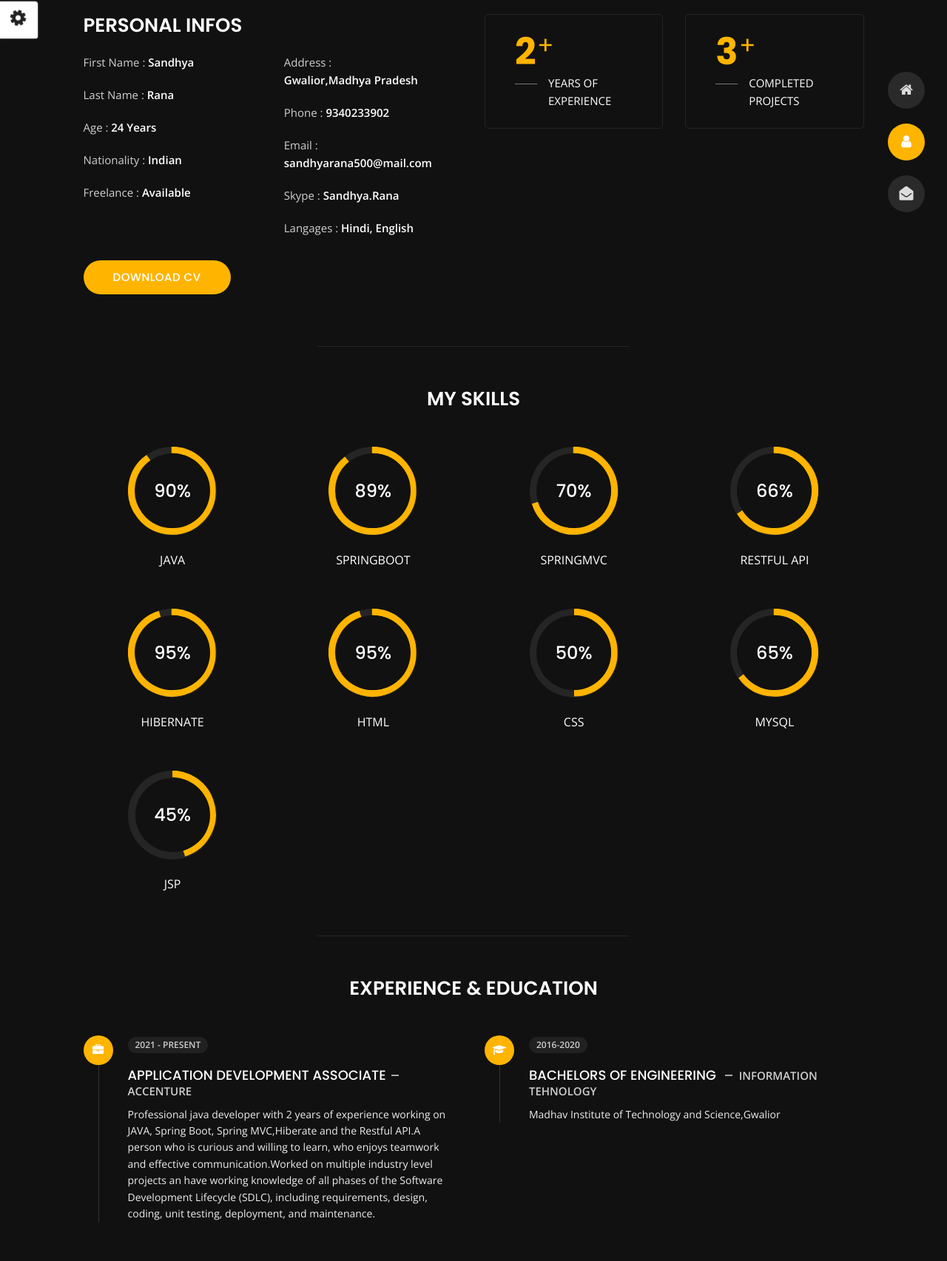
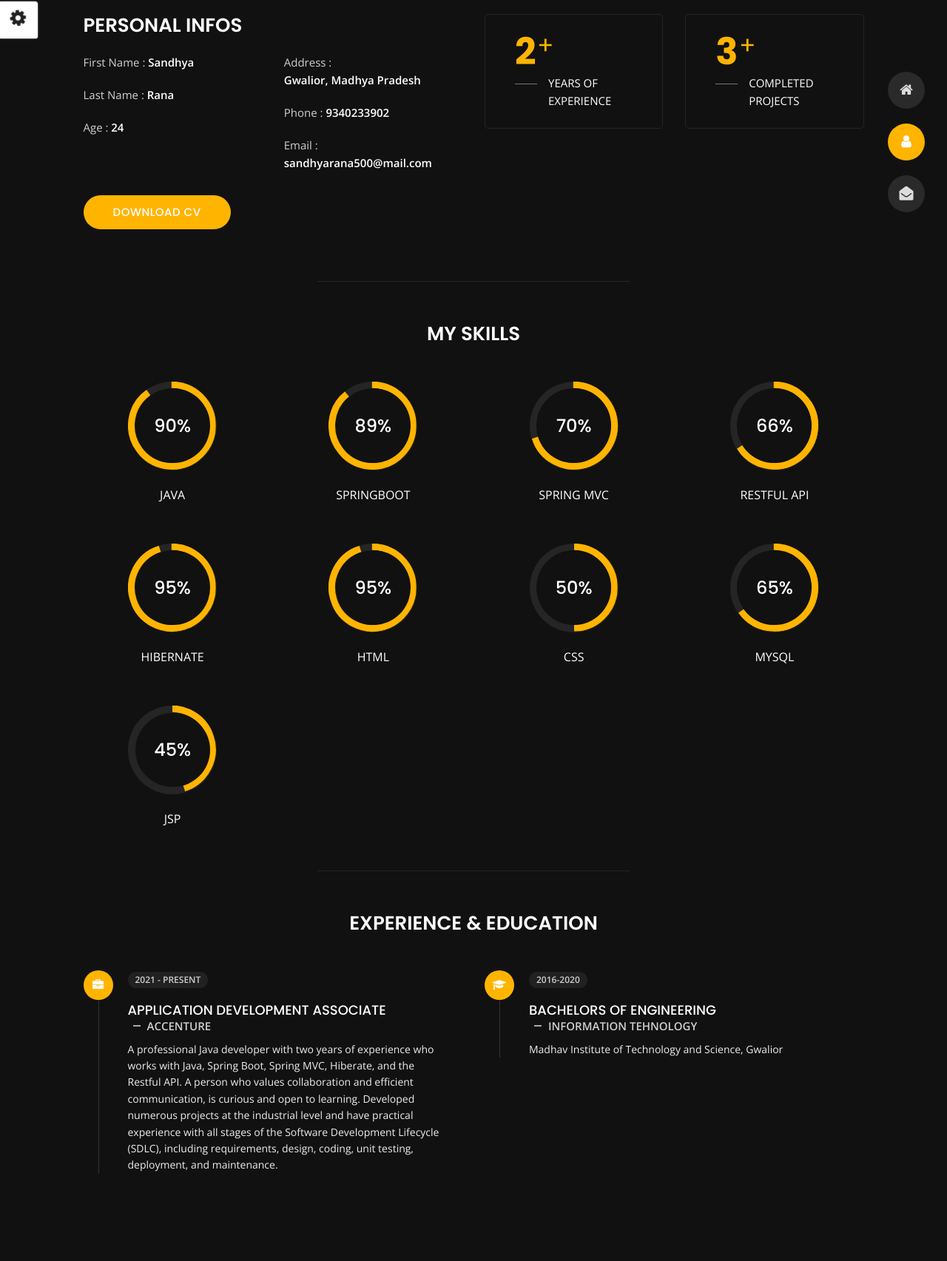
Before and after one commit to Sandhya-rana/Sandhya-rana, a plain HTML site: page about.html in a window 1280 px wide. Shown: the part 208-1913 px from the top of the page at 74% size. After the commit the page ends 1865 px from the top, so only its background shows below. Drawn offline with nearby package versions, Linux system fonts and the light colour scheme.

Commit message:
Fix About Page

```diff
--- a/about.html
+++ b/about.html
@@ -147,18 +147,14 @@
                         <ul class="about-list list-unstyled open-sans-font">
                             <li> <span class="title">first name :</span> <span class="value d-block d-sm-inline-block d-lg-block d-xl-inline-block">Sandhya</span> </li>
                             <li> <span class="title">last name :</span> <span class="value d-block d-sm-inline-block d-lg-block d-xl-inline-block">Rana</span> </li>
-                            <li> <span class="title">Age :</span> <span class="value d-block d-sm-inline-block d-lg-block d-xl-inline-block">24 Years</span> </li>
-                            <li> <span class="title">Nationality :</span> <span class="value d-block d-sm-inline-block d-lg-block d-xl-inline-block">Indian</span> </li>
-                            <li> <span class="title">Freelance :</span> <span class="value d-block d-sm-inline-block d-lg-block d-xl-inline-block">Available</span> </li>
+                            <li> <span class="title">Age :</span> <span class="value d-block d-sm-inline-block d-lg-block d-xl-inline-block">24</span> </li>
                         </ul>
                     </div>
                     <div class="col-6">
                         <ul class="about-list list-unstyled open-sans-font">
-                            <li> <span class="title">Address :</span> <span class="value d-block d-sm-inline-block d-lg-block d-xl-inline-block">Gwalior,Madhya Pradesh</span> </li>
+                            <li> <span class="title">Address :</span> <span class="value d-block d-sm-inline-block d-lg-block d-xl-inline-block">Gwalior, Madhya Pradesh</span> </li>
                             <li> <span class="title">phone :</span> <span class="value d-block d-sm-inline-block d-lg-block d-xl-inline-block">9340233902</span> </li>
                             <li> <span class="title">Email :</span> <span class="value d-block d-sm-inline-block d-lg-block d-xl-inline-block">sandhyarana500@mail.com</span> </li>
-                            <li> <span class="title">Skype :</span> <span class="value d-block d-sm-inline-block d-lg-block d-xl-inline-block">Sandhya.Rana</span> </li>
-                            <li> <span class="title">langages :</span> <span class="value d-block d-sm-inline-block d-lg-block d-xl-inline-block">Hindi, English</span> </li>
                         </ul>
                     </div>
                     <div class="col-12 mt-3">
@@ -220,7 +216,7 @@
                         <div class="fill"></div>
                     </div>
                 </div>
-                <h6 class="text-uppercase open-sans-font text-center mt-2 mt-sm-4">SpringMVC</h6>
+                <h6 class="text-uppercase open-sans-font text-center mt-2 mt-sm-4">Spring MVC</h6>
             </div>
             <div class="col-6 col-md-3 mb-3 mb-sm-5">
                 <div class="c100 p66">
@@ -300,9 +296,12 @@
                                 <i class="fa fa-briefcase"></i>
                             </div>
                             <span class="time open-sans-font text-uppercase">2021 - Present</span>
-                            <h5 class="poppins-font text-uppercase">Application Development Associate <span class="place open-sans-font">Accenture</span></h5>
+                            <h5 class="poppins-font text-uppercase">Application Development Associate <br> <span class="place open-sans-font">Accenture</span></h5>
                             <p class="open-sans-font">
-                                Professional java developer with 2 years of experience working on JAVA, Spring Boot, Spring MVC,Hiberate and the Restful API.A person who is curious and willing to learn, who enjoys teamwork and effective communication.Worked on multiple industry level projects an have working knowledge of all phases of the Software Development Lifecycle (SDLC), including requirements, design, coding, unit testing, deployment, and maintenance.</p>
+                                A professional Java developer with two years of experience who works with Java, Spring Boot, Spring MVC, Hiberate, and the Restful API.
+                                A person who values collaboration and efficient communication, is curious and open to learning.
+                                Developed numerous projects at the industrial level and have practical experience with all stages of the Software Development Lifecycle (SDLC), including requirements, design, coding, unit testing, deployment, and maintenance.
+                            </p>
                         </li>
                     </ul>
                 </div>
@@ -315,8 +314,8 @@
                                 <i class="fa fa-graduation-cap"></i>
                             </div>
                             <span class="time open-sans-font text-uppercase">2016-2020</span>
-                            <h5 class="poppins-font text-uppercase">Bachelors of Engineering <span class="place open-sans-font">Information Tehnology</span></h5>
-                              <p class="open-sans-font">Madhav Institute of Technology and Science,Gwalior</p>
+                            <h5 class="poppins-font text-uppercase">Bachelors of Engineering <br> <span class="place open-sans-font">Information Tehnology</span></h5>
+                              <p class="open-sans-font">Madhav Institute of Technology and Science, Gwalior</p>
                         </li>
                     </ul>
                 </div>
```
